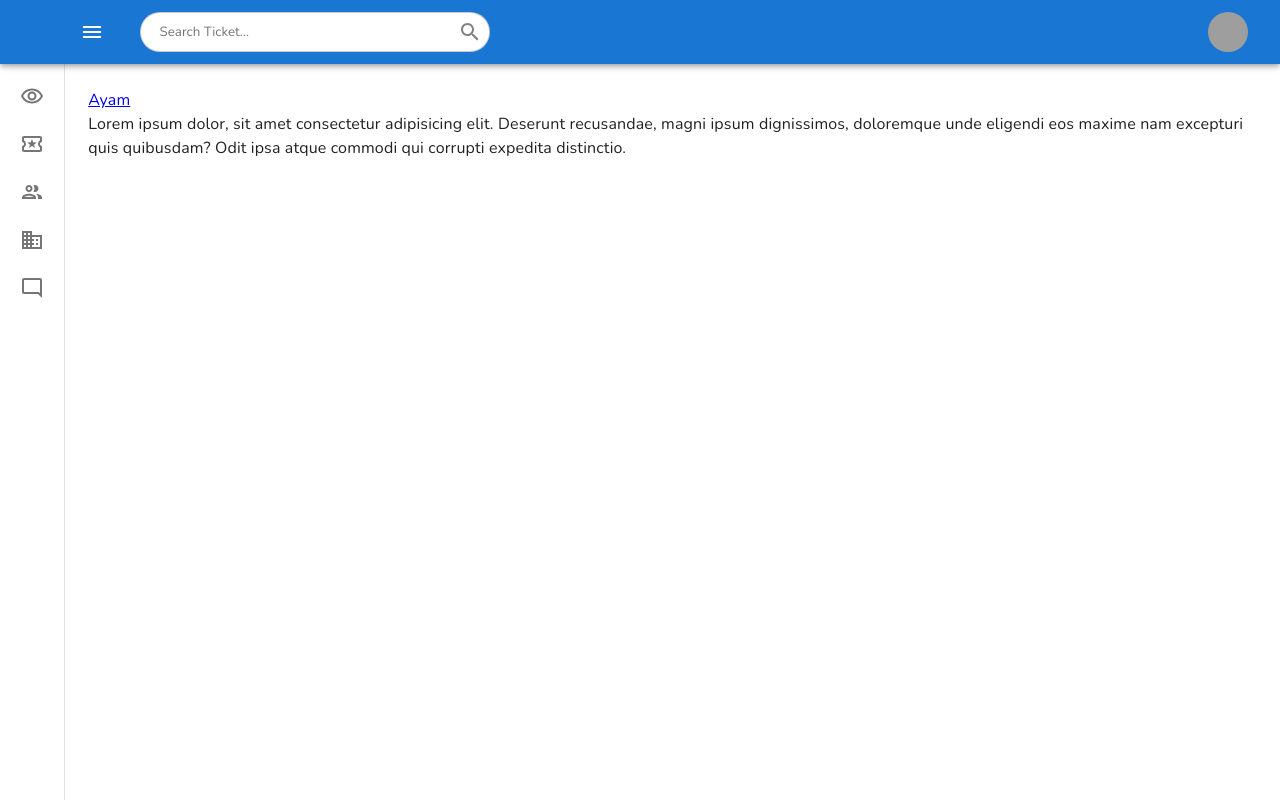
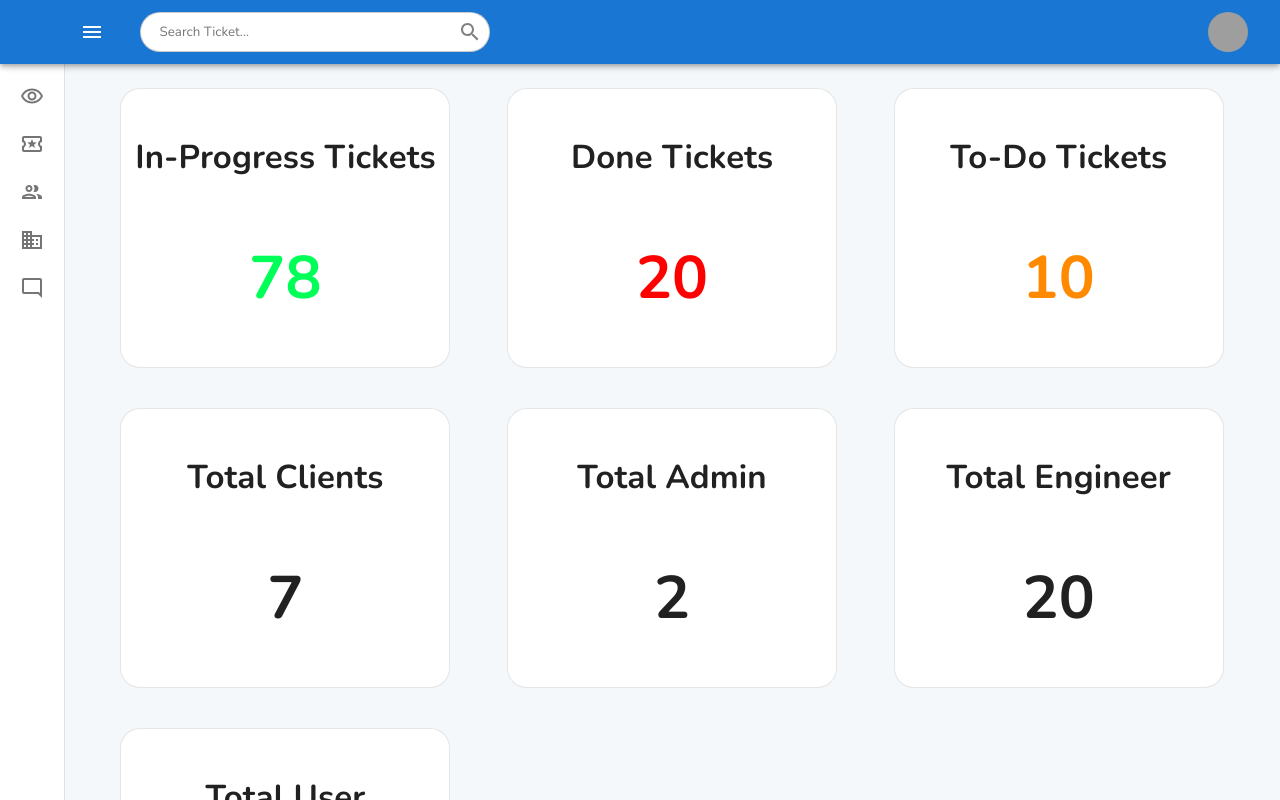
Before and after one commit to Regin09/ticketng-system-caps, a React (Create React App) app: page /overview in a window 1280 px wide. Shown: the top 800 px of the page. Built offline with nearby package versions, Linux system fonts and the light colour scheme; grey boxes are pictures that could not be loaded.

Commit message:
Penambahan Overview dan React-Helmet

```diff
--- a/package.json
+++ b/package.json
@@ -12,6 +12,7 @@
     "@testing-library/user-event": "^13.5.0",
     "react": "^18.2.0",
     "react-dom": "^18.2.0",
+    "react-helmet": "^6.1.0",
     "react-router-dom": "^6.9.0",
     "react-scripts": "5.0.1",
     "web-vitals": "^2.1.4"
--- a/src/components/DashboardLayout/DashboardLayout.jsx
+++ b/src/components/DashboardLayout/DashboardLayout.jsx
@@ -35,7 +35,7 @@ import Tickets from '../../pages/tickets/Tickets';
 import Members from '../../pages/members/Members';
 import Clients from '../../pages/clients/Clients';
 import Feedback from '../../pages/Feedback/Feedback';
-
+import {Helmet} from 'react-helmet';
 
 const drawerWidth = 230;
 const openedMixin = (theme) => ({
@@ -126,6 +126,9 @@ const DashboardLayout = () => {
 
     return (
       <>
+      <Helmet>
+          <style>{'body { background-color: #F5F8FB; }'}</style>
+      </Helmet>
         <CssBaseline />
         <AppBar position="fixed" open={open}>
           <Toolbar className='navbar'>
--- a/src/pages/overview/Overview.jsx
+++ b/src/pages/overview/Overview.jsx
@@ -1,18 +1,59 @@
 import React, { useState } from 'react'
+import Grid from '@mui/material/Grid';
+import Container from '@mui/system/Container'
 import { Fragment } from 'react'
 import { Link, useNavigate } from 'react-router-dom'
+import "./overview.css";
 import ToggleButtonSizes from '../../components/toggle-button/Toggle'
 
 const Overview = () => {
     return (
-    <Fragment>
-        <Link to={'/login'}>
-     <div>Ayam</div>
-    </Link>
-
-    Lorem ipsum dolor, sit amet consectetur adipisicing elit. Deserunt recusandae, magni ipsum dignissimos, doloremque unde eligendi eos maxime nam excepturi quis quibusdam? Odit ipsa atque commodi qui corrupti expedita distinctio.
-    </Fragment>
+        <Container>
+    <Grid container spacing={5}>
+        <Grid item md={4} xl={4} sm={12} className='centerGrid'>
+            <div className="card-example">
+                <h1 className='h1-pad' >In-Progress Tickets </h1>
+                <h3 style={{color: "#00FF57"}}>78</h3>
+            </div>
+        </Grid>
+        <Grid item md={4} xl={4} sm={12}className='centerGrid'>
+            <div className="card-example">
+                <h1 className='h1-pad' >Done Tickets</h1>
+                <h3 style={{color: "#FF0000"}}>20</h3>
+            </div>
+        </Grid>
+        <Grid item md={4} xl={4} sm={12} className='centerGrid'>
+            <div className='card-example'>
+                <h1 className='h1-pad'>To-Do Tickets</h1>
+                <h3 style={{color: "#FF8A00"}} >10</h3>
+            </div>
+        </Grid>
+        <Grid item md={4} xl={4} sm={12}className='centerGrid'>
+            <div className='card-example'>
+                <h1 className='h1-pad'>Total Clients</h1>
+                <h3>7</h3>
+            </div>
+        </Grid>
+        <Grid item md xl={4} sm={12}className='centerGrid'>
+            <div className='card-example'>
+                <h1 className='h1-pad'>Total Admin</h1>
+                <h3>2</h3>
+            </div>
+        </Grid>
+        <Grid item md={4} xl={4} sm={12}className='centerGrid'>
+            <div className='card-example'>
+                <h1 className='h1-pad'>Total Engineer</h1>
+                <h3>20</h3>
+            </div>
+        </Grid>
+        <Grid item md={4} xl={4} sm={12}className='centerGrid'>
+            <div className='card-example'>
+                <h1 className='h1-pad'>Total User</h1>
+                <h3>8</h3>
+            </div>
+        </Grid>
+    </Grid>
+    </Container>
     )
 }
-
 export default Overview
--- a/src/pages/overview/overview.css
+++ b/src/pages/overview/overview.css
@@ -0,0 +1,36 @@
+h1{
+    font-size: 33px;
+}
+h3{
+    font-size: 60px;
+}
+
+.h1-pad{
+    padding-bottom: 50px;
+}
+.card-example {
+    background-color: #FFFFFF!important;
+    width: 100%;
+    max-width: 330px;
+    height: 280px;
+
+    display: flex;
+    flex-direction: column;
+    justify-content: center;
+    align-content: center;
+    align-items: center;
+
+    border: 1px solid rgba(0, 0, 0, 0.1);
+    border-radius: 20px;
+}
+
+.card-alasan{
+    background-color: aliceblue;
+    height: fit-content;
+}
+
+.centerGrid{
+    display: flex;
+    justify-content: center;
+    align-items: center;
+}
```
Also changed, not shown: 1 other file (tests, documents, lock files or other folders).
